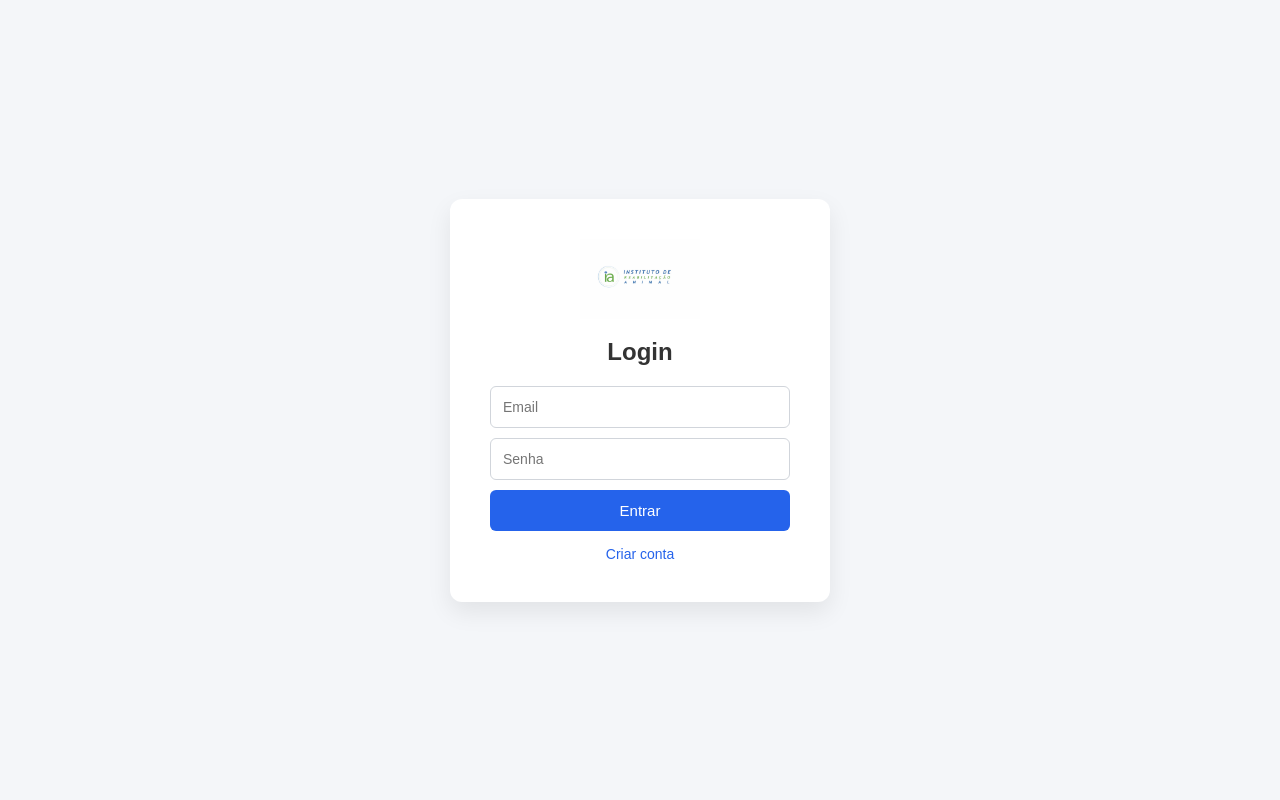
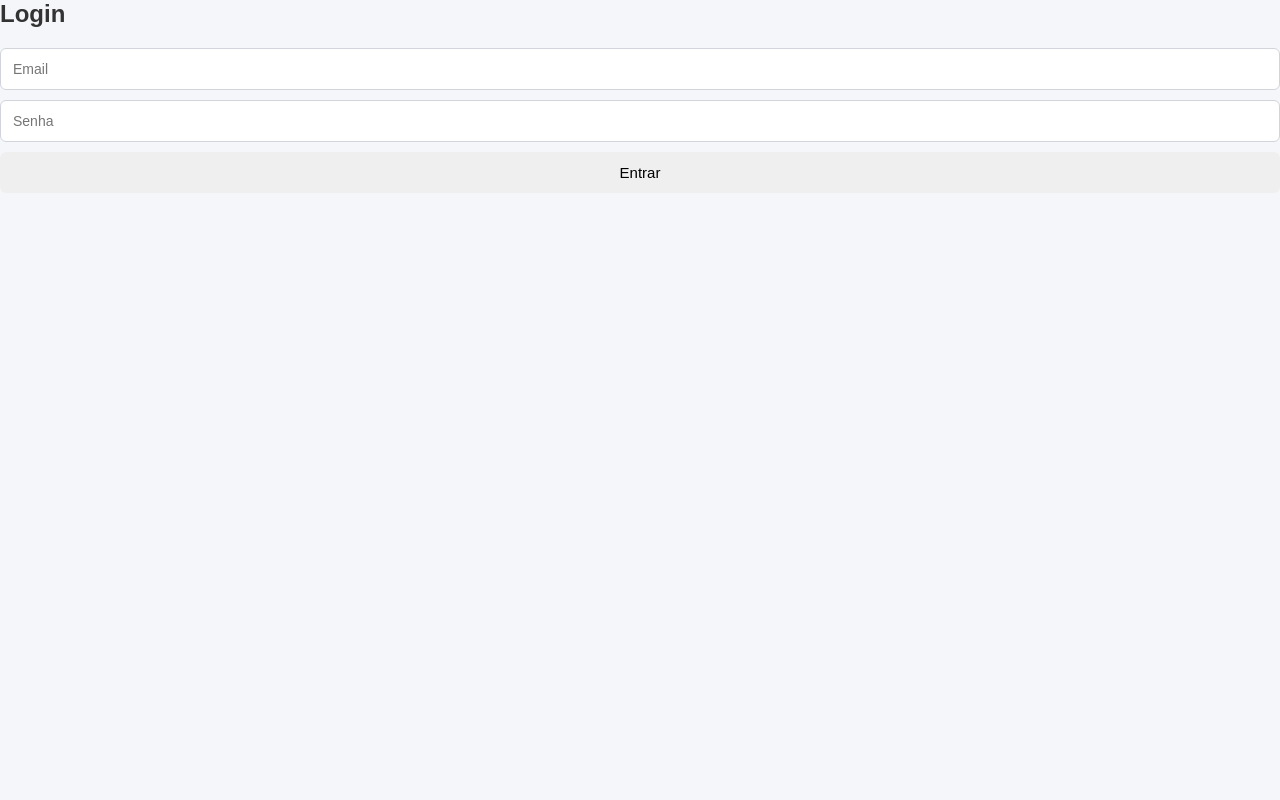
Before and after one commit to Iching1991/Cadastro-Seguro, a Flask app: page /login in a window 1280 px wide. Run offline with Flask 3, Linux system fonts and the light colour scheme.

Commit message:
Update login.html

```diff
--- a/templates/login.html
+++ b/templates/login.html
@@ -13,21 +13,13 @@
 </head>
 
 
-<body class="auth-page">
+<body class="login-page">
 
+<div class="login-overlay">
 
-<div class="auth-container">
-
-
-<img
-src="{{ url_for('static', filename='img/logo.png') }}"
-class="logo"
-alt="Logo"
->
-
+<div class="login-box">
 
 <h2>Login</h2>
-
 
 <form method="POST" action="{{ url_for('login') }}">
 
@@ -45,22 +37,13 @@
 required
 >
 
-
-<button type="submit" class="primary">
+<button type="submit">
 
 Entrar
 
 </button>
 
 </form>
-
-
-<a href="{{ url_for('register') }}" class="link">
-
-Criar conta
-
-</a>
-
 
 {% with messages = get_flashed_messages(with_categories=true) %}
 
@@ -80,6 +63,7 @@
 
 {% endwith %}
 
+</div>
 
 </div>
 
```
